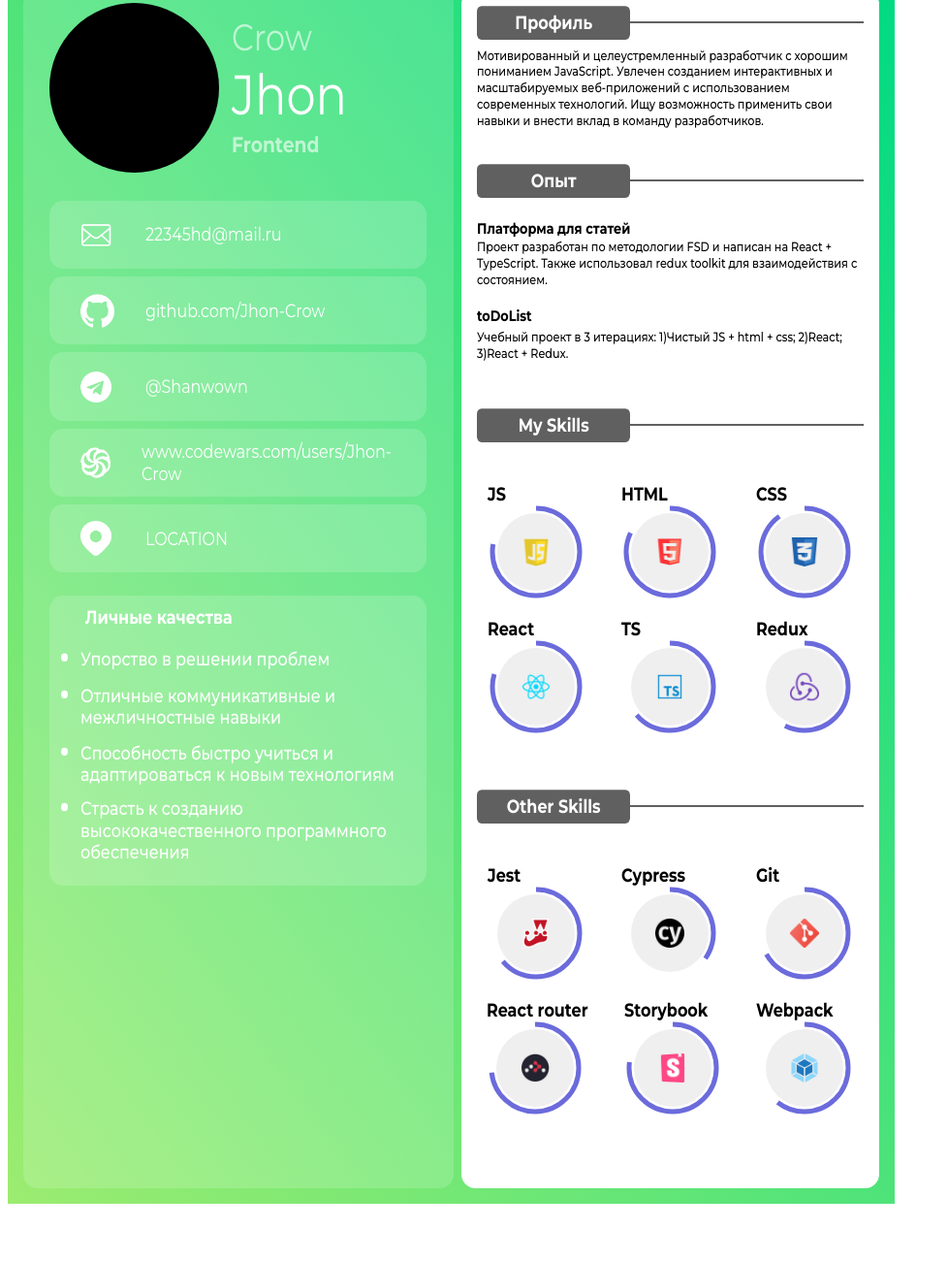
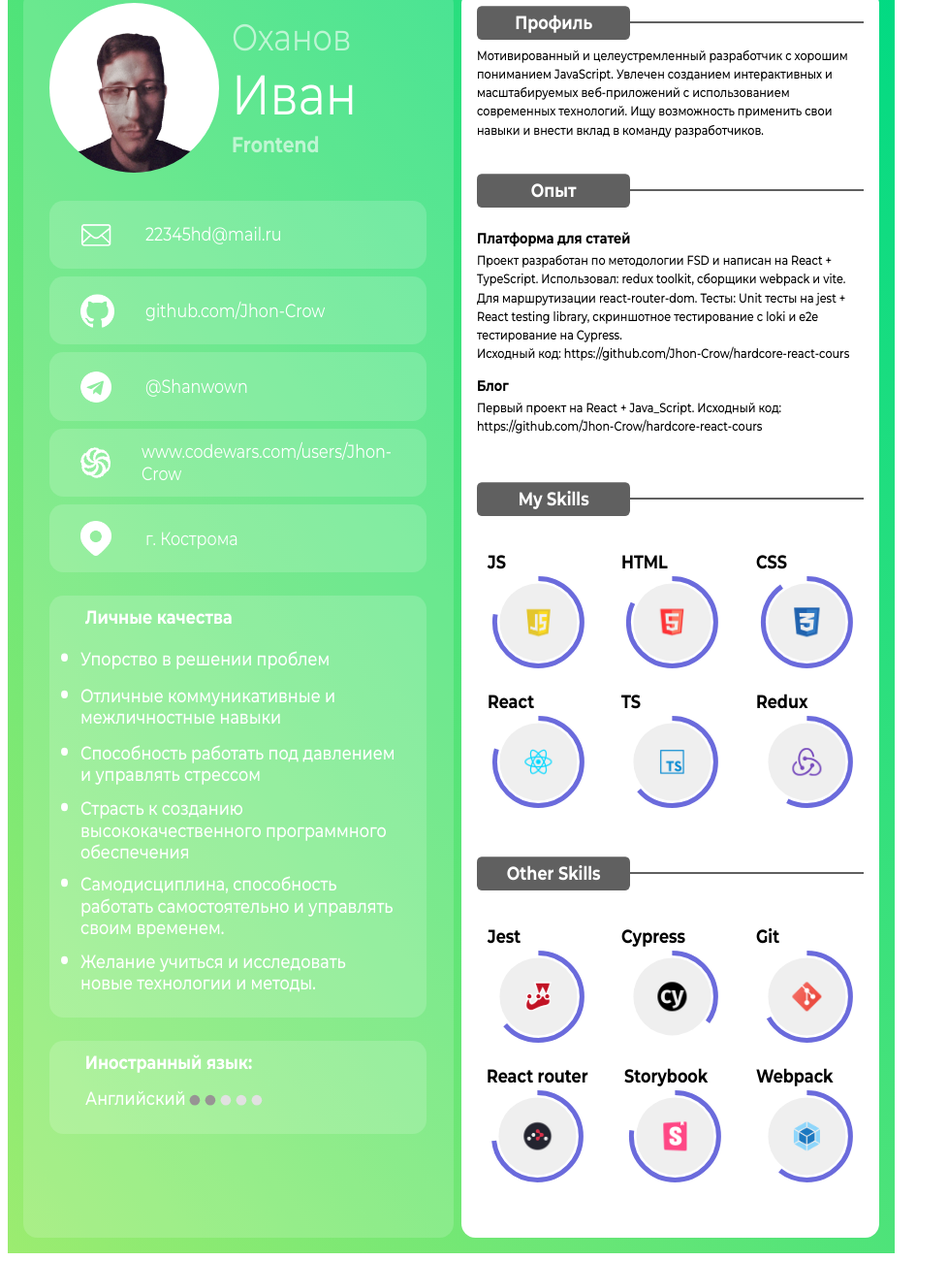
Before and after one commit to Jhon-Crow/Resume_2024, a plain HTML site: page index.html in a window 1280 px wide. Shown: the part 34-1334 px from the top of the page at 97% size, without its empty margins (0-978 px from the left). Before the commit the page ends 1283 px from the top, so only its background shows below. Drawn offline with Linux system fonts and the light colour scheme.

Commit message:
add header__avatar

```diff
--- a/css/main.css
+++ b/css/main.css
@@ -5,6 +5,8 @@
      --container-background: rgba(255, 255, 255, 0.16);
      --card-title-background: #606060;
     --process-circle: #0000c394;
+    --gray: rgb(151, 148, 148);
+    --light-gray: rgb(225, 225, 225);
  }
 
 * { -webkit-print-color-adjust: exact; }
@@ -20,6 +22,11 @@ h2,h3,h4{
     padding: 0;
 }
 
+a {
+    text-decoration: none;
+    color: inherit;
+}
+
 p{
     margin: 0;
 }
@@ -27,7 +34,6 @@ p{
 .main{
     display: flex;
     justify-content: space-around;
-    /*margin: 10% auto;*/
     width: 55.18rem;
     height: auto;
     padding: 1rem;
@@ -70,10 +76,20 @@ p{
     transform: scaleY(1.2);
 }
 
-
-
 ._background-gray {
     background-color: var(--card-title-background);
+}
+
+._margin-0-5rem {
+    margin-bottom: .5rem;
+}
+
+._color-gray {
+    color: var(--gray);
+}
+
+._color-light-gray {
+    color: var(--light-gray);
 }
 
 .card-title__line {
@@ -82,6 +98,7 @@ p{
  }
 
 .progress-bar {
+    padding-top: .3rem;
     transform: rotate(-90deg);
 }
 
@@ -96,12 +113,15 @@ circle:nth-child(1) {
 }
 
 .toolstack {
-    /*margin-top: 1.5rem;*/
     display: flex;
     justify-content: space-around;
     flex-wrap: wrap;
     gap: 1rem;
-    padding: 1.8rem 0 3.4rem 0;
+    padding: 1.4rem 0 2.8rem 0;
+}
+
+.toolstack-last {
+    padding: 1.4rem 0 2rem 0;
 }
 
 .profile {
@@ -153,6 +173,7 @@ circle:nth-child(1) {
     font-weight: 500;
     font-size: .7rem;
     padding-bottom: 1rem;
+    line-height: 1rem;
 }
 
 .paragraph-title{
@@ -203,6 +224,28 @@ circle:nth-child(1) {
     gap: .6rem;
 }
 
+.language-item {
+    margin-top: 1rem;
+    flex-direction: row;
+    flex-wrap: nowrap;
+    height: 1.5rem;
+    position: relative;
+    padding-left: .3rem;
+}
+
+.language-progressbar {
+    flex-direction: row;
+    gap: 1rem;
+    position: absolute;
+    bottom: -.23rem;
+    left: 8.9rem;
+}
+
+.language-progressbar-font {
+    transform: scale(1.52);
+    padding: .2rem 0;
+}
+
 .li-font{
     font-weight: 450;
     padding: .2rem 0;
@@ -247,11 +290,10 @@ li::marker {
 }
 
 .header__avatar {
-    /*padding: 1rem;*/
     background-image: url("/imgs/avatar.png");
-    background-size: 8.9375rem;
+    background-size: cover;
     background-position: center bottom;
-    background-color: black;
+    background-color: white;
     background-repeat: no-repeat;
     border-radius: 50%;
     height: 10.9375rem;
--- a/index.html
+++ b/index.html
@@ -12,10 +12,10 @@
                 <div class="header__avatar"></div>
                 <div class="header__text-content">
                     <div class="lastname header-text-color _transform-font">
-                        <span>Crow</span>
+                        <span>Оханов</span>
                     </div>
                     <div class="name _color-white _transform-font">
-                        <span>Jhon</span>
+                        <span>Иван</span>
                     </div>
                     <h3 class="prof-title header-text-color _transform-font">Frontend</h3>
                 </div>
@@ -41,7 +41,7 @@
 
             <div class="contacts card_light _color-white _height-4rem">
                 <div class="location-logo soc-item" alt="telegram"></div>
-                <p class="_transform-font">LOCATION</p>
+                <p class="_transform-font">г. Кострома</p>
             </div>
 
                 <div class="profile card_light _color-white ul-card">
@@ -49,10 +49,27 @@
                     <ul class="ul_disc ">
                         <li class="_transform-font li-font">Упорство в решении проблем</li>
                         <li class="_transform-font li-font">Отличные коммуникативные и межличностные навыки</li>
-                        <li class="_transform-font li-font">Способность быстро учиться и адаптироваться к новым технологиям</li>
+                        <li class="_transform-font li-font">Способность работать под давлением и управлять стрессом</li>
                         <li class="_transform-font li-font">Страсть к созданию высококачественного программного обеспечения</li>
+                        <li class="_transform-font li-font">Самодисциплина, способность работать самостоятельно и управлять своим временем.</li>
+                        <li class="_transform-font li-font">Желание учиться и исследовать новые технологии и методы.</li>
                     </ul>
             </div>
+
+            <div class="profile card_light _color-white ul-card">
+                        <h2 class="card__title _color-white card-title_light _transform-font">Иностранный язык:</h2>
+                <div class="language-item">
+                    <p class="li-font _transform-font">Английский</p>
+                    <ul class="ul_disc language-progressbar">
+                            <li class="_transform-font language-progressbar-font _color-gray"></li>
+                            <li class="_transform-font language-progressbar-font _color-gray"></li>
+                            <li class="_transform-font language-progressbar-font _color-light-gray"></li>
+                            <li class="_transform-font language-progressbar-font _color-light-gray"></li>
+                            <li class="_transform-font language-progressbar-font _color-light-gray"></li>
+                    </ul>
+                </div>
+            </div>
+
         </section>
         <section class="container  background_white">
         <section class="header">
@@ -62,7 +79,6 @@
                 <div class="card-title__line _background-gray"></div>
                 </div>
                 <p class="paragraph _transform-font">Мотивированный и целеустремленный разработчик с
-<!--                    глубоким пониманием полного стека -->
                     хорошим пониманием JavaScript. Увлечен созданием интерактивных и масштабируемых веб-приложений с использованием современных технологий. Ищу возможность применить свои навыки и внести вклад в команду разработчиков.</p>
             </div>
         </section>
@@ -73,13 +89,21 @@
                     <div class="card-title__line _background-gray"></div>
                 </div>
                 <div class="expiriens-card">
-                    <h4 class="paragraph-title _transform-font">Платформа для статей</h4>
-                    <p class="paragraph _transform-font"> Проект разработан по методологии FSD и написан на React + TypeScript. Также использовал redux toolkit для взаимодействия  с состоянием.</p>
-                    <h4 class="paragraph-title _transform-font">toDoList</h4>
-                    <p class="paragraph _transform-font"> Учебный проект в 3 итерациях:
-                        1)Чистый JS + html + css;
-                        2)React;
-                        3)React + Redux.
+                    <h4 class="paragraph-title _transform-font _margin-0-5rem">Платформа для статей</h4>
+                    <p class="paragraph _transform-font"> Проект разработан по методологии FSD и написан на React + TypeScript.
+                        Использовал: redux toolkit, сборщики webpack и vite.
+                        Для маршрутизации react-router-dom.
+                        Тесты: Unit тесты на jest + React testing library, скриншотное тестирование с loki и e2e тестирование на Cypress.
+<!--                        В ходе проекта настроил ci pipeline (github actions) для тестирования.-->
+                        <br/>
+                        <a href="https://github.com/Jhon-Crow/hardcore-react-cours">Исходный код: https://github.com/Jhon-Crow/hardcore-react-cours</a>
+<!--                        <br/>-->
+<!--                        <a href="https://avangard214.netlify.app/">Сайт развёрнут на: https://avangard214.netlify.app</a>-->
+                    </p>
+                    <h4 class="paragraph-title _transform-font">Блог</h4>
+                    <p class="paragraph _transform-font">
+                        Первый проект на React + Java_Script.
+                        <a href="https://github.com/Jhon-Crow/react-first-project">Исходный код: https://github.com/Jhon-Crow/hardcore-react-cours</a>
                     </p>
 <!--                    <h4 class="paragraph-title _transform-font">Интернет-магазин</h4>-->
 <!--                    <p class="paragraph _transform-font"> Разработал интернет-магазин с использованием Node.js, Express.js и MySQL.</p>-->
@@ -147,7 +171,7 @@
                     <h2 class="card__title _color-white _background-gray _transform-font">Other Skills</h2>
                     <div class="card-title__line _background-gray"></div>
                 </div>
-                <ul class="toolstack">
+                <ul class="toolstack toolstack-last">
                     <li class="toolstack__item">
                         <h4 class="_transform-font">Jest</h4>
                         <svg class="progress-bar" width="100px" height="100px" viewBox="0 0 100 100">
```
Also changed, not shown: imgs/avatar.png (added).
